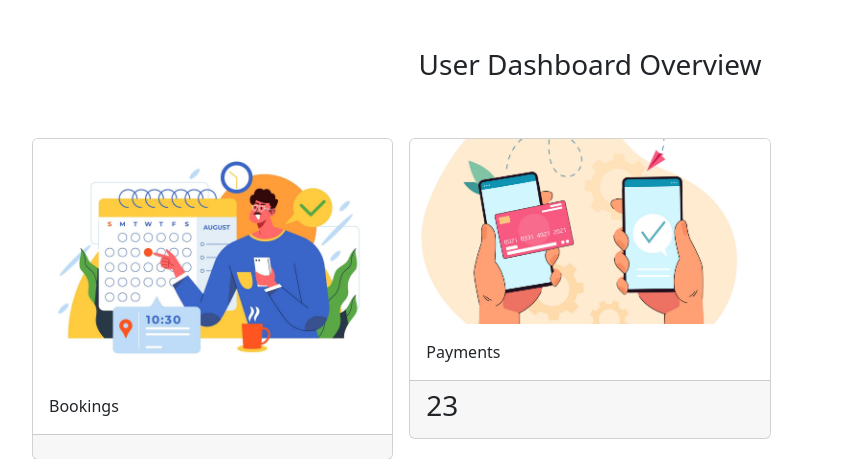
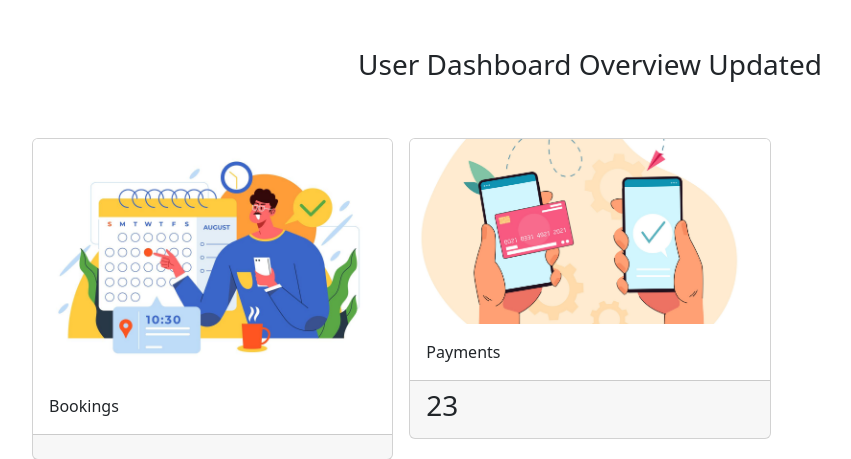
Before and after one commit to kavindu-prabhashitha/ovors-webapp-django, a Django app: template ovros_dashboard/templates/ovros_dashboard/user_dashboard/user_dashboard_overview.html in a window 1280 px wide. Shown: the part 144-603 px from the top of the page, without its empty margins (50-901 px from the left). Run offline with Django 4.2, Linux system fonts and the light colour scheme; the template is opened without the code that fills it, so the values that code supplies are empty.

Commit message:
useroverview.dashboard updated

```diff
--- a/ovros_dashboard/templates/ovros_dashboard/user_dashboard/user_dashboard_overview.html
+++ b/ovros_dashboard/templates/ovros_dashboard/user_dashboard/user_dashboard_overview.html
@@ -42,7 +42,7 @@
 {% block dashboard_content %}
     <div class="container">
         <div class="row my-5 text-center">
-            <h3>User Dashboard Overview</h3>
+            <h3>User Dashboard Overview Updated </h3>
         </div>
 
         <div class="row g-3 ">
```
